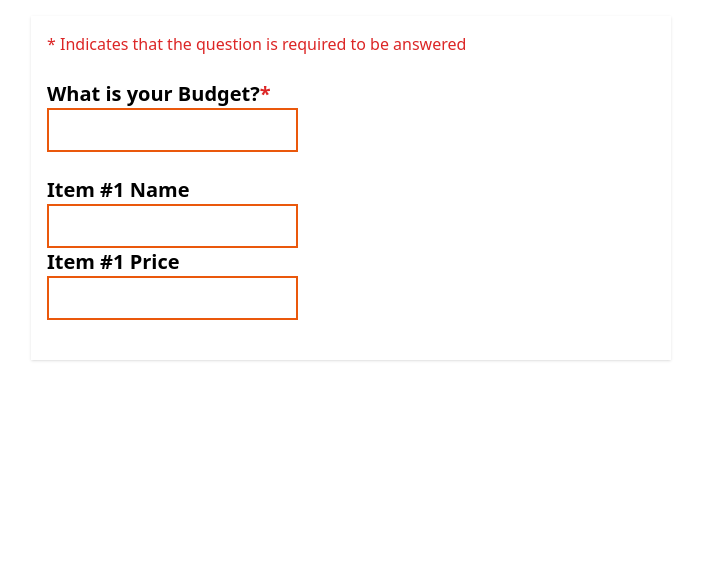
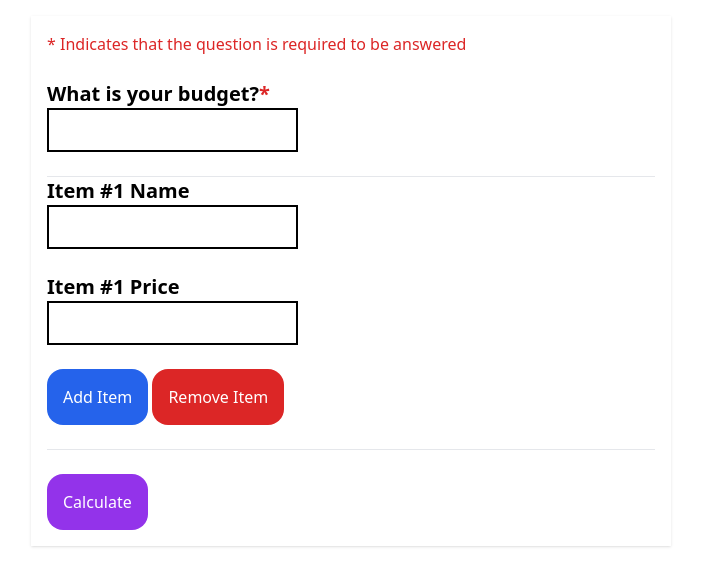
Before and after one commit to jpanahon/WinHacks2024, a Flask app: page /budget/ in a window 1280 px wide. Shown: the part 122-708 px from the top of the page, without its empty margins (289-990 px from the left). Run offline with Flask 3, Linux system fonts and the light colour scheme.

Commit message:
added budget.js

```diff
--- a/static/css/output.css
+++ b/static/css/output.css
@@ -641,6 +641,14 @@ video {
   border-radius: 0.5rem;
 }
 
+.rounded {
+  border-radius: 0.25rem;
+}
+
+.rounded-2xl {
+  border-radius: 1rem;
+}
+
 .border {
   border-width: 1px;
 }
@@ -686,6 +694,16 @@ video {
 .bg-blue-600 {
   --tw-bg-opacity: 1;
   background-color: rgb(37 99 235 / var(--tw-bg-opacity));
+}
+
+.bg-purple-600 {
+  --tw-bg-opacity: 1;
+  background-color: rgb(147 51 234 / var(--tw-bg-opacity));
+}
+
+.bg-red-600 {
+  --tw-bg-opacity: 1;
+  background-color: rgb(220 38 38 / var(--tw-bg-opacity));
 }
 
 .p-1 {
--- /dev/null
+++ b/static/src/budget.js
@@ -0,0 +1,9 @@
+document.addEventListener("DOMContentLoaded", function () {
+    document.getElementById("add_field").addEventListener("click", function () {
+        let items = document.getElementById("items");
+        let newField = document.createElement("input");
+        newField.setAttribute("type", "text");
+        newField.setAttribute("name", "item-name");
+        items.appendChild(newField);
+    });
+});
--- a/templates/budget.html
+++ b/templates/budget.html
@@ -6,6 +6,7 @@
     <meta name="viewport" content="width=device-width, initial-scale=1.0">
     <meta http-equiv="X-UA-Compatible" content="IE=edge">
     <link href="{{url_for('static',filename='css/output.css')}}" rel="stylesheet">
+    <script src="{{url_for('static', filename='src/budget.js')}}"></script>
     <title>Document</title>
 </head>
 
@@ -29,15 +30,23 @@
     <form class="shadow p-4 w-1/2 m-auto mt-4">
         <p class="text-red-600">* Indicates that the question is required to be answered</p>
         <br>
-        <label for="budget" class="font-semibold text-xl">What is your Budget?<span class="text-red-600">*</span>
+        <label for="budget" class="font-semibold text-xl">What is your budget?<span class="text-red-600">*</span>
             <br></label>
-        <input type="number" name="budget" class="border-orange-600 border-2 p-2" required> <br> <br>
+        <input type="number" name="budget" class="border-black border-2 p-2" required> <br> <br>
 
-        <label for="item-name" class="font-semibold text-xl">Item #1 Name <br></label>
-        <input type="text" name="item-name" class="border-orange-600 border-2 p-2"> <br>
+        <hr>
 
-        <label for="item-price" class="font-semibold text-xl">Item #1 Price <br></label>
-        <input type="number" name="item-price" class="border-orange-600 border-2 p-2"> <br> <br>
+        <div id="items">
+            <label for="item-name" class="font-semibold text-xl">Item #1 Name <br></label>
+            <input type="text" name="item-name" class="border-black border-2 p-2"> <br> <br>
+
+            <label for="item-price" class="font-semibold text-xl">Item #1 Price <br></label>
+            <input type="number" name="item-price" class="border-black border-2 p-2"> <br> <br>
+        </div>
+        <button class="bg-blue-600 text-white p-4 rounded-2xl" type="button">Add Item</button>
+        <button class="bg-red-600 text-white p-4 rounded-2xl" type="button">Remove Item</button> <br> <br>
+        <hr> <br>
+        <button class="bg-purple-600 text-white p-4 rounded-2xl" type="submit">Calculate</button>
     </form>
 </body>
 
```
